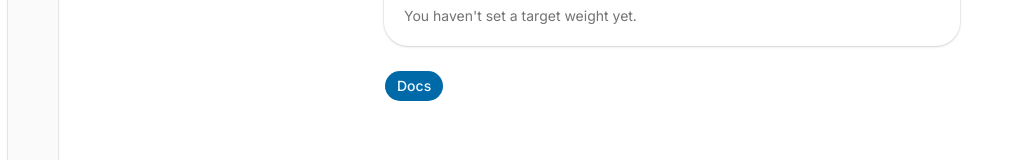
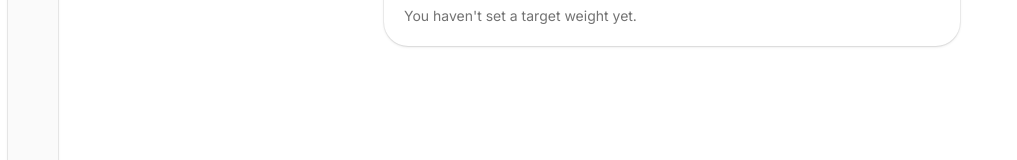
Before and after one commit to shravzzv/trinity, a Next.js app: page /settings in a window 1280 px wide. Shown: the part 419-579 px from the top of the page, without its empty margins (0-1017 px from the left). Built offline with nearby package versions, Linux system fonts and the light colour scheme; no server answers.

Commit message:
chore: remove extraneous docs button from settings page

```diff
--- a/app/(app)/settings/page.tsx
+++ b/app/(app)/settings/page.tsx
@@ -54,10 +54,6 @@ export default function Page() {
         isLoading={isWeightStateLoading}
       />
 
-      <Button>
-        <Link href='/docs'>Docs</Link>
-      </Button>
-
       {isAuthenticated && (
         <Button onClick={() => signOut('local')}>
           <LogOut />
```
